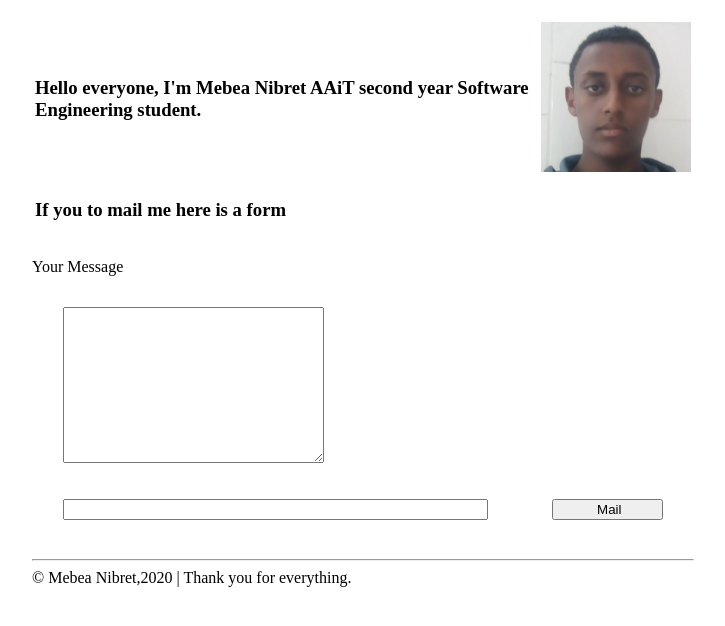
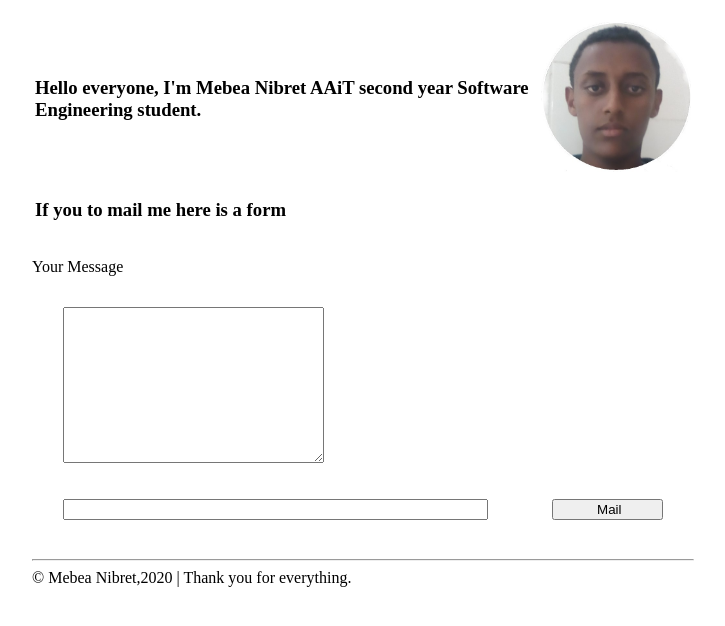
Before and after one commit to MebeaN/MyPersonalWeb, a plain HTML site: page index.html in a window 1280 px wide. Shown: the part 124-750 px from the top of the page, without its empty margins (383-1108 px from the left). Drawn offline with Linux system fonts and the light colour scheme.

Commit message:
I changed the photo to be circular.

```diff
--- a/index.html
+++ b/index.html
@@ -38,7 +38,7 @@
 
                             </td>
                             <td>
-                                <img src="./images/PP.jpg" alt="It is me." width="150" height="150">
+                                <img src="./images/Mebea.jpg" alt="It is me." width="150" height="150">
                             </td>
 
                         </tr>
```
Also changed, not shown: images/Mebea.jpg (added).
